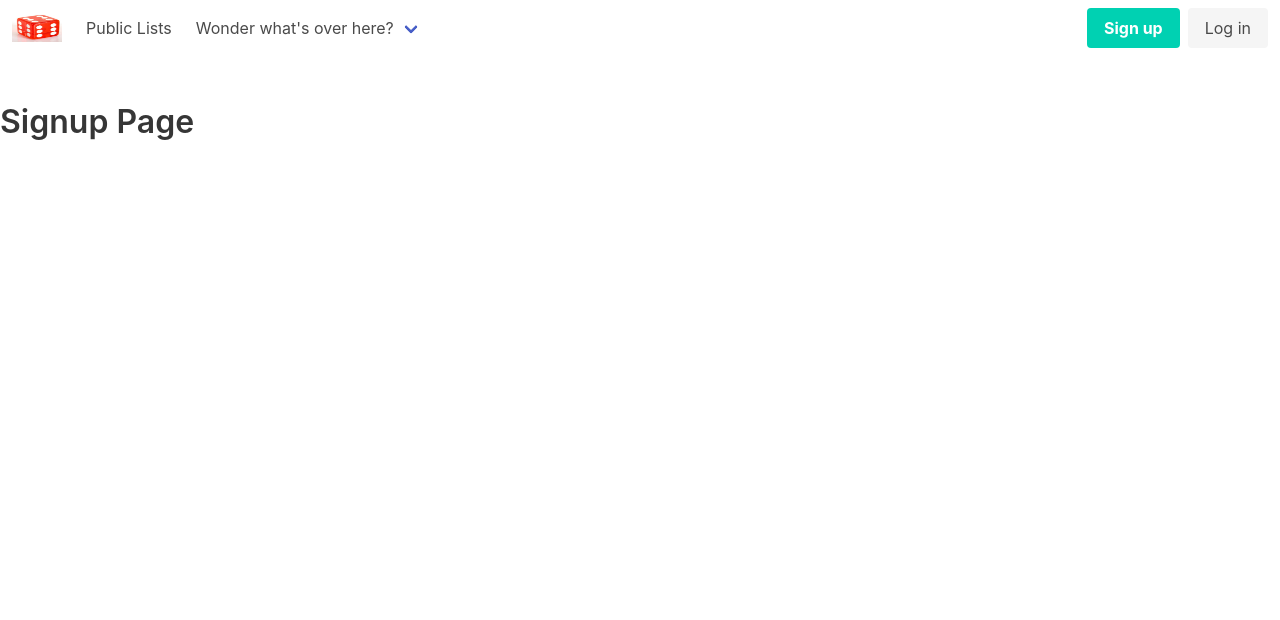
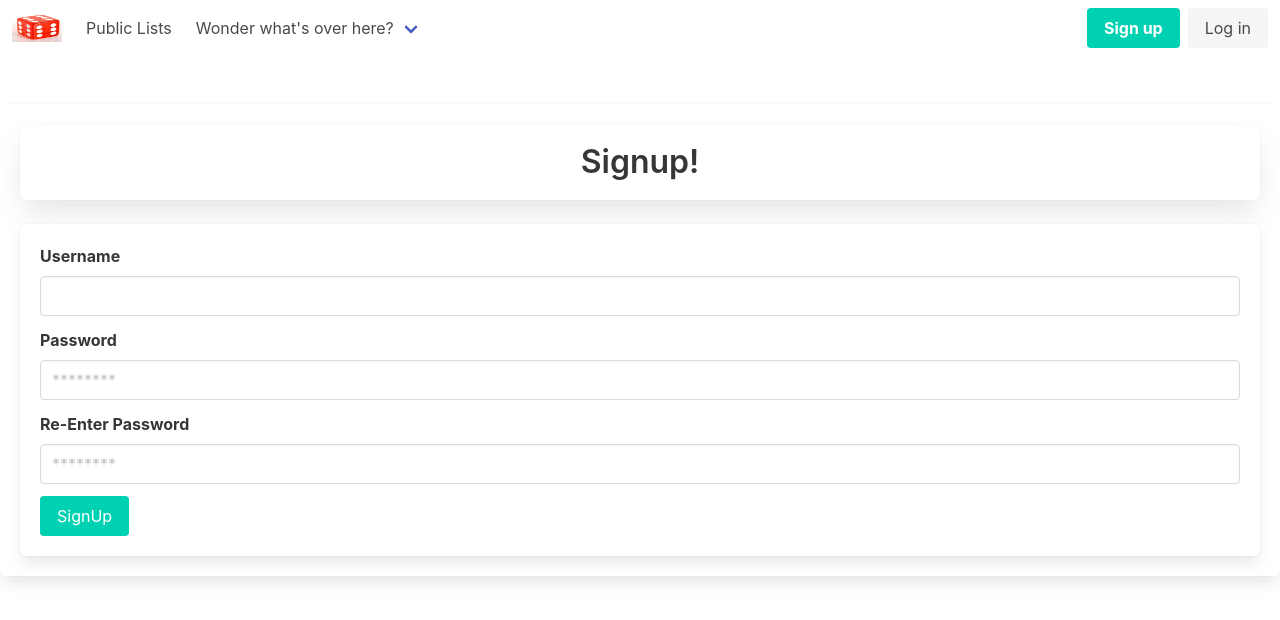
Before and after one commit to EyesackEl/the-ranDUMBizer, a React (Create React App) app in the folder client/: page /signup in a window 1280 px wide. Shown: the top 620 px of the page. Built offline with nearby package versions, Linux system fonts and the light colour scheme.

Commit message:
added login/signup pages

```diff
--- a/client/src/components/Login_Signup/Login/index.jsx
+++ b/client/src/components/Login_Signup/Login/index.jsx
@@ -2,8 +2,28 @@ import React, { UseState } from 'react';
 
 export default function Login() {
   return (
-    <div className="content">
-      <h1> Login Page </h1>
+    <div className='content box'>
+      <h1 className='has-text-centered block box'> Login! </h1>
+      <div className='columns'>
+        <div className='column'>
+          <div className='box block'>
+            <div class='field'>
+              <label class='label'>Username</label>
+              <div class='control'>
+                <input class='input' type='username' />
+              </div>
+            </div>
+
+            <div class='field'>
+              <label class='label'>Password</label>
+              <div class='control'>
+                <input class='input' type='password' placeholder='********' />
+              </div>
+            </div>
+            <button className='button is-primary'>Login</button>
+          </div>
+        </div>
+      </div>
     </div>
   );
 }
--- a/client/src/components/Login_Signup/Signup/index.jsx
+++ b/client/src/components/Login_Signup/Signup/index.jsx
@@ -2,8 +2,35 @@ import React, { UseState } from 'react';
 
 export default function Signup() {
   return (
-    <div className="content">
-      <h1> Signup Page </h1>
+    <div className='content box'>
+      <h1 className='has-text-centered block box'> Signup! </h1>
+      <div className='columns'>
+        <div className='column'>
+          <div className='box block'>
+            <div class='field'>
+              <label class='label'>Username</label>
+              <div class='control'>
+                <input class='input' type='username' />
+              </div>
+            </div>
+
+            <div class='field'>
+              <label class='label'>Password</label>
+              <div class='control'>
+                <input class='input' type='password' placeholder='********' />
+              </div>
+            </div>
+
+            <div class='field'>
+              <label class='label'>Re-Enter Password</label>
+              <div class='control'>
+                <input class='input' type='password' placeholder='********' />
+              </div>
+            </div>
+            <button className='button is-primary'>SignUp</button>
+          </div>
+        </div>
+      </div>
     </div>
   );
 }
--- a/client/src/components/Navbar.jsx
+++ b/client/src/components/Navbar.jsx
@@ -1,5 +1,5 @@
 import React, { useState } from 'react';
-import { useDispatch, useSelector } from 'react-redux';
+// import { useDispatch, useSelector } from 'react-redux';
 import { UPDATE_LOGGED_IN } from '../utils/actions';
 import { useAppContext } from '../utils/GlobalState';
 
@@ -10,13 +10,13 @@ export default function Navbar({ loggedIn }) {
 
   return (
     <nav
-      className="navbar block mb-6"
-      role="navigation"
-      aria-label="main navigation"
+      className='navbar block mb-6'
+      role='navigation'
+      aria-label='main navigation'
     >
-      <div className="navbar-brand">
-        <a className="navbar-item" href="/">
-          <img src="./DICE.jpg" width="50" height="5000" />
+      <div className='navbar-brand'>
+        <a className='navbar-item' href='/'>
+          <img src='./DICE.jpg' width='50' height='5000' />
         </a>
 
         <button
@@ -24,46 +24,46 @@ export default function Navbar({ loggedIn }) {
             !burgerState ? setBurgerState(true) : setBurgerState(false)
           }
           className={!burgerState ? 'navbar-burger' : 'navbar-burger is-active'}
-          aria-label="menu"
-          aria-expanded="true"
-          data-target="navbarContent"
+          aria-label='menu'
+          aria-expanded='true'
+          data-target='navbarContent'
         >
-          <span aria-hidden="true"></span>
-          <span aria-hidden="true"></span>
-          <span aria-hidden="true"></span>
+          <span aria-hidden='true'></span>
+          <span aria-hidden='true'></span>
+          <span aria-hidden='true'></span>
         </button>
       </div>
 
       <div
-        id="navbarContent"
+        id='navbarContent'
         className={!burgerState ? 'navbar-menu' : 'navbar-menu is-active'}
       >
-        <div className="navbar-start">
-          <a className="navbar-item">Public Lists</a>
+        <div className='navbar-start'>
+          <a className='navbar-item'>Public Lists</a>
 
-          {loggedIn ? <a className="navbar-item">My Lists</a> : <div />}
+          {loggedIn ? <a className='navbar-item'>My Lists</a> : <div />}
 
-          <div className="navbar-item has-dropdown is-hoverable">
-            <a className="navbar-link">Wonder what's over here?</a>
+          <div className='navbar-item has-dropdown is-hoverable'>
+            <a className='navbar-link'>Wonder what's over here?</a>
 
-            <div className="navbar-dropdown">
-              <a className="navbar-item">About</a>
-              <a className="navbar-item">Jobs</a>
-              <a className="navbar-item">Contact</a>
-              <hr className="navbar-divider" />
-              <a className="navbar-item" href="/waah">
+            <div className='navbar-dropdown'>
+              <a className='navbar-item'>About</a>
+              <a className='navbar-item'>Jobs</a>
+              <a className='navbar-item'>Contact</a>
+              <hr className='navbar-divider' />
+              <a className='navbar-item' href='/waah'>
                 Report an issue
               </a>
             </div>
           </div>
         </div>
 
-        <div className="navbar-end">
-          <div className="navbar-item">
+        <div className='navbar-end'>
+          <div className='navbar-item'>
             {state.isLoggedIn ? (
-              <div className="buttons">
+              <div className='buttons'>
                 <a
-                  className="button is-danger"
+                  className='button is-danger'
                   onClick={() => {
                     dispatch({
                       type: UPDATE_LOGGED_IN,
@@ -75,19 +75,19 @@ export default function Navbar({ loggedIn }) {
                 </a>
               </div>
             ) : (
-              <div className="buttons">
-                <a className="button is-primary">
+              <div className='buttons'>
+                <a className='button is-primary' href='/signup'>
                   <strong>Sign up</strong>
                 </a>
                 <a
-                  className="button is-light"
+                  className='button is-light'
                   onClick={() => {
                     dispatch({
                       type: UPDATE_LOGGED_IN,
                       isLoggedIn: true,
                     });
                   }}
-                  // href="/login"
+                  href='/login'
                 >
                   Log in
                 </a>
```
